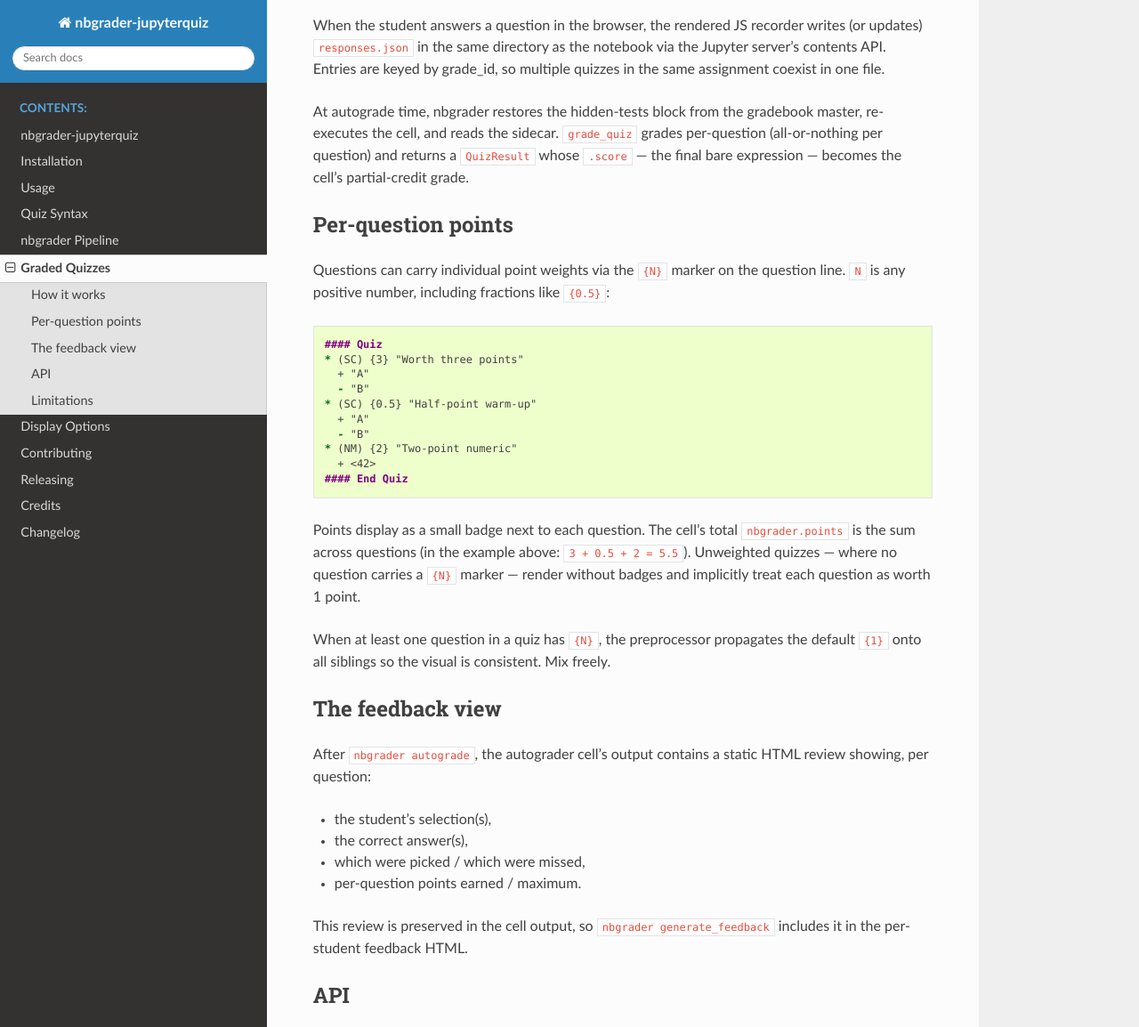
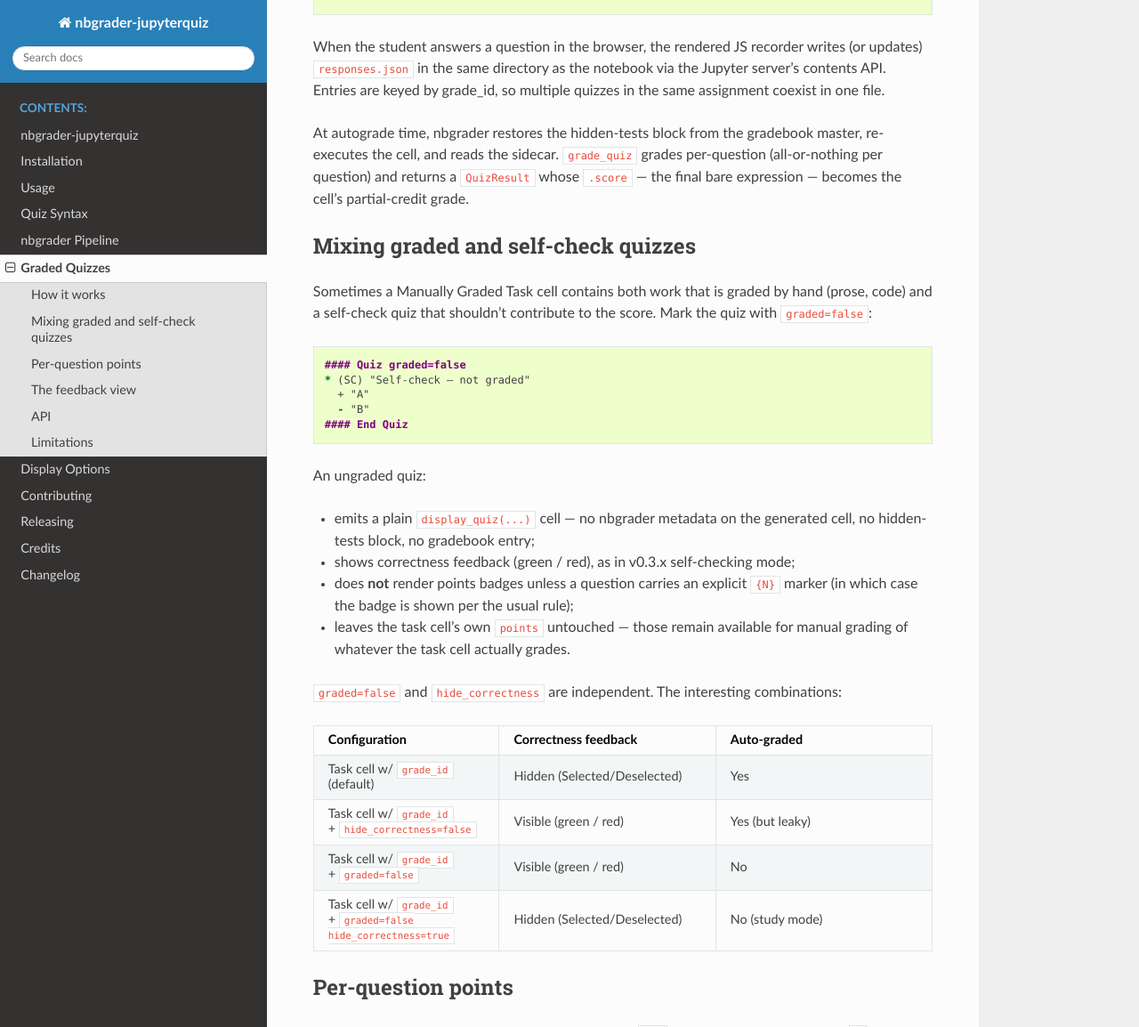
Before and after one commit to PhilippRisius/nbgrader-jupyterquiz, a Sphinx documentation site: the page built from docs/graded-quizzes.rst, in a window 1280 px wide and 1400 px high, scrolled down 1148 px, cut to the strip 0-1154 px from the top of the window. Shown: the whole strip at 89% size. Built offline with Sphinx 7.4.7 and the Read the Docs theme 3.1.0, drawn with Linux system fonts in a browser that asks for light colours; pages that are not in the unit, such as notebooks, are missing from menus; some of the changed text lies outside the part shown.

Commit message:
feat: per-quiz graded=false opt-out; preserve task-cell points
Addresses two related gaps in the v0.4.0 graded-quiz design:

1. **No clean per-quiz opt-out from auto-grading.**  Previously the
   only ways to write a self-checking quiz in a task cell were to
   disable ``enforce_metadata`` globally (user-hostile) or flip
   ``auto_generate_tests`` (too blunt).  Instructors reasonably want
   to mix graded and self-check quizzes in one assignment — e.g.,
   a warmup quiz followed by a graded assessment.

2. **Task-cell ``points`` were clobbered to 0.**  The preprocessor
   zeroed the host task cell's ``points`` on every graded quiz,
   eliminating the manual-grading channel.  Instructors whose task
   cell covered prose / code / an essay *around* the quiz lost those
   points silently.  This is a regression relative to v0.3.x (where
   task-cell points were preserved, just not auto-awarded since there
   was no autograder at all).

Changes:

- ``parse.parse_quiz_options`` now recognises ``graded=true/false``,
  defaulting to ``None`` (unspecified → inherit from the host cell).
- ``CreateQuiz._handle_quiz_cell`` computes graded-mode per quiz
  region instead of per host cell — so one task cell can carry one
  graded quiz and one self-check side-by-side.  Stops zeroing the
  host cell's ``points``.
- ``CreateQuiz._propagate_hide_correctness`` skips quizzes with
  ``graded=false`` (an ungraded quiz reveals correctness like any
  self-checking quiz); instructors can still force hide with an
  explicit ``hide_correctness=true``.

Docs:

- ``docs/quiz-syntax.rst`` gains a "Quiz-level options" subsection
  documenting ``graded`` and ``hide_correctness``.
- ``docs/graded-quizzes.rst`` gains a "Mixing graded and self-check
  quizzes" section with a configuration matrix covering the four
  interesting combinations of ``graded`` × ``hide_correctness``.

Tests: 191 passing (+9 for the new behaviours — plain cell emission
for ``graded=false``, task-points preservation, default correctness
feedback on ungraded quizzes, ``graded=false`` + explicit
``hide_correctness=true`` "study mode" combination, mixed
graded/ungraded regions in one task cell, badge rendering rule
still applies on ungraded quizzes).  Existing
``test_merged_cell_points_inherited_from_task`` renamed and
updated to assert task-points preservation instead of zeroing.

```diff
--- a/docs/graded-quizzes.rst
+++ b/docs/graded-quizzes.rst
@@ -63,6 +63,58 @@ gradebook master, re-executes the cell, and reads the sidecar.
 ``grade_quiz`` grades per-question (all-or-nothing per question) and
 returns a ``QuizResult`` whose ``.score`` — the final bare expression
 — becomes the cell's partial-credit grade.
+
+
+Mixing graded and self-check quizzes
+====================================
+
+Sometimes a Manually Graded Task cell contains both work that is
+graded by hand (prose, code) and a self-check quiz that shouldn't
+contribute to the score.  Mark the quiz with ``graded=false``:
+
+.. code-block:: markdown
+
+    #### Quiz graded=false
+    * (SC) "Self-check — not graded"
+      + "A"
+      - "B"
+    #### End Quiz
+
+An ungraded quiz:
+
+* emits a plain ``display_quiz(...)`` cell — no nbgrader metadata on
+  the generated cell, no hidden-tests block, no gradebook entry;
+* shows correctness feedback (green / red), as in v0.3.x
+  self-checking mode;
+* does **not** render points badges unless a question carries an
+  explicit ``{N}`` marker (in which case the badge is shown
+  per the usual rule);
+* leaves the task cell's own ``points`` untouched — those remain
+  available for manual grading of whatever the task cell actually
+  grades.
+
+``graded=false`` and ``hide_correctness`` are independent.  The
+interesting combinations:
+
+.. list-table::
+   :header-rows: 1
+   :widths: 30 35 35
+
+   * - Configuration
+     - Correctness feedback
+     - Auto-graded
+   * - Task cell w/ ``grade_id`` (default)
+     - Hidden (Selected/Deselected)
+     - Yes
+   * - Task cell w/ ``grade_id`` + ``hide_correctness=false``
+     - Visible (green / red)
+     - Yes (but leaky)
+   * - Task cell w/ ``grade_id`` + ``graded=false``
+     - Visible (green / red)
+     - No
+   * - Task cell w/ ``grade_id`` + ``graded=false hide_correctness=true``
+     - Hidden (Selected/Deselected)
+     - No (study mode)
 
 
 Per-question points
```
Also changed, not shown: docs/quiz-syntax.rst (+30 -0 lines), 4 other files.
